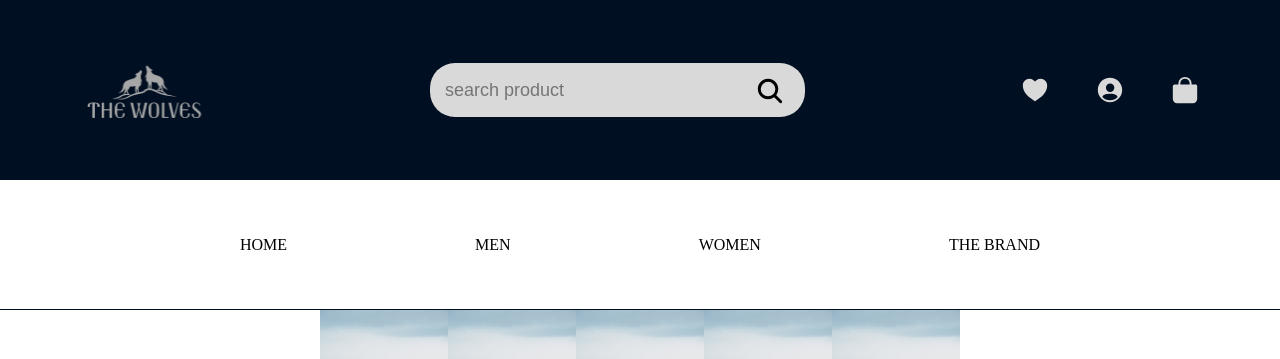
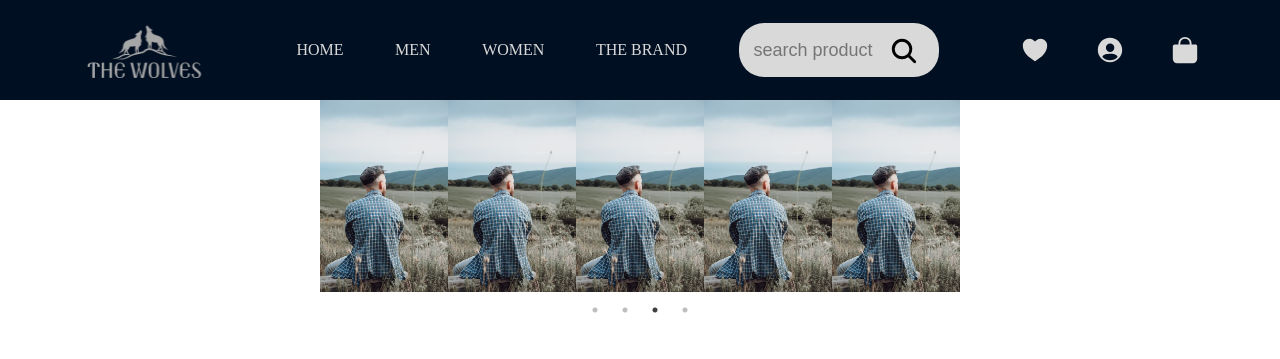
Before and after one commit to hignicao/projeto15-wolf-brothers-store-front, a React (Create React App) app: page / in a window 1280 px wide. Shown: the top 359 px of the page. Built offline with nearby package versions, Linux system fonts and the light colour scheme.

Commit message:
feat: add the getProducts functon in ther api file

```diff
--- a/package.json
+++ b/package.json
@@ -6,6 +6,7 @@
     "@testing-library/jest-dom": "^5.16.5",
     "@testing-library/react": "^13.4.0",
     "@testing-library/user-event": "^13.5.0",
+    "axios": "^1.2.0",
     "localforage": "^1.10.0",
     "match-sorter": "^6.3.1",
     "react": "^18.2.0",
--- a/src/App.js
+++ b/src/App.js
@@ -1,6 +1,5 @@
 import { BrowserRouter, Route, Routes } from "react-router-dom";
 import Header from "./components/Header/Header";
-import NavBar from "./components/NavBar/NavBar";
 import HomePage from "./pages/HomePage/HomePage";
 import GlobalStyle from "./style/GlobalStyle";
 
@@ -9,7 +8,6 @@ function App() {
     <BrowserRouter>
       <GlobalStyle />
       <Header />
-      <NavBar/>
       <Routes>
         <Route path="/" element={<HomePage />} />
       </Routes>
--- a/src/components/Header/Header.js
+++ b/src/components/Header/Header.js
@@ -13,6 +13,10 @@ export default function Header() {
       <Logo>
         <img src={logo} alt="logo" />
       </Logo>
+      <span>HOME</span>
+      <span>MEN</span>
+      <span>WOMEN</span>
+      <span>THE BRAND</span>
       <SearchBox>
         <input type="text" placeholder="search product" />
         <IoSearch />
@@ -28,15 +32,18 @@ export default function Header() {
 
 const Container = styled.header`
   width: 100vw;
-  height: 180px;
+  height: 100px;
   background: #000f21;
   display: flex;
   align-items: center;
   justify-content: space-between;
   padding: 0 80px;
   position: fixed;
-  top:0;
-  z-index:2;
+  top: 0;
+  z-index: 2;
+  span {
+    color: #d9d9d9;
+  }
 `;
 const Logo = styled.figure`
   width: 165px;
@@ -50,7 +57,7 @@ const Logo = styled.figure`
 const SearchBox = styled.div`
   position: relative;
   input {
-    width: 375px;
+    width:200px;
     height: 54px;
     border-radius: 25px;
     background: #d9d9d9;
--- a/src/components/NavBar/NavBar.js
+++ /dev/null
@@ -1,26 +0,0 @@
-import styled from "styled-components";
-
-export default function NavBar() {
-  return (
-    <Container>
-      <span>HOME</span>
-      <span>MEN</span>
-      <span>WOMEN</span>
-      <span>THE BRAND</span>
-    </Container>
-  );
-}
-
-const Container = styled.section`
-  position: fixed;
-  top: 180px;
-  width: 100vw;
-  height: 130px;
-  border-bottom: 1px solid #000f21;
-  display: flex;
-  align-items: center;
-  justify-content: space-between;
-  padding: 0 240px;
-  z-index: 2;
-  background-color: #ffffff;
-`;
--- a/src/style/GlobalStyle.js
+++ b/src/style/GlobalStyle.js
@@ -50,7 +50,7 @@ table {
 	border-spacing: 0;
 }
 body{
-    margin-top: 310px;
+    margin-top: 100px;
     width:100vw;
 }
 *{
```
Also changed, not shown: src/services/api.js (added, +17 -0 lines), 1 other file (tests, documents, lock files or other folders).
